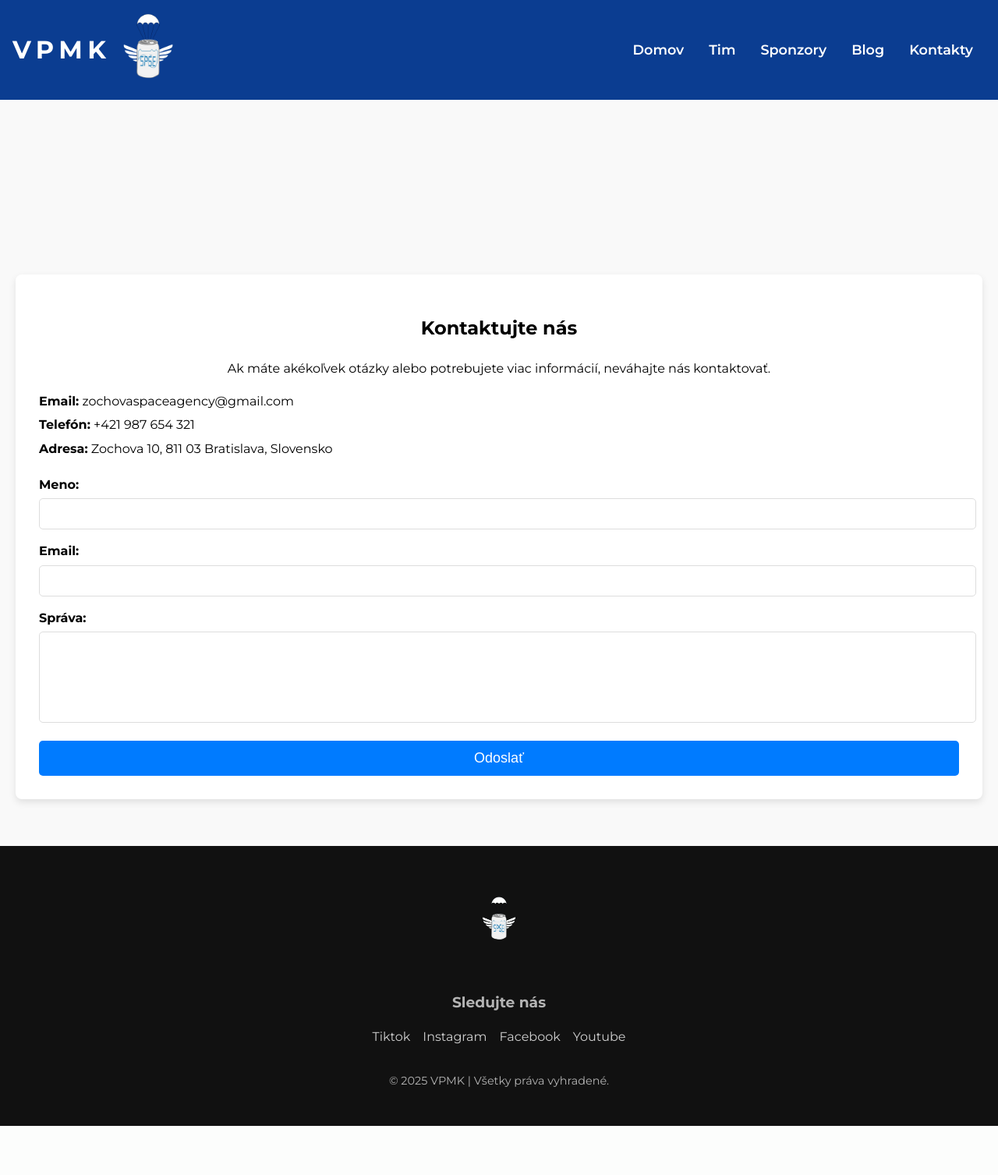
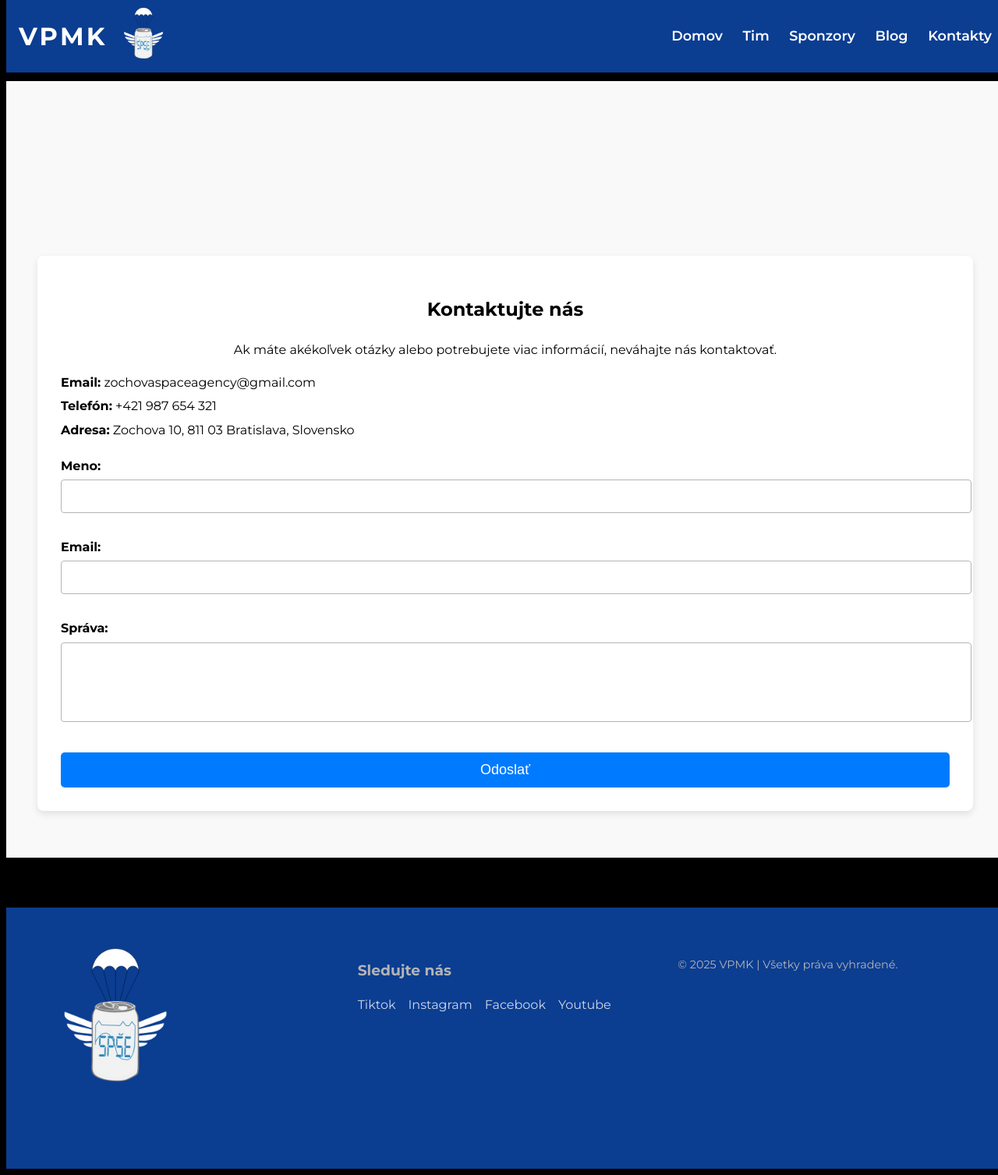
Before and after one commit to eijdam/Cansat-web, a Flask app: page /kontakty in a window 1280 px wide. Shown: the whole page at 78% size. Before the commit the page ends 1444 px from the top, so only its background shows below. Run offline with Flask 3, Linux system fonts and the light colour scheme; some libraries are stand-ins or nearby versions.

Commit message:
Update style.css

```diff
--- a/static/css/style.css
+++ b/static/css/style.css
@@ -9,11 +9,22 @@
     --accent-color: #FC3D21;
 }
 
-html, body {
-    margin: 0;
-    padding: 0;
-    width: 100%;
-    height: 100%;
+/* Base responsive settings */
+html {
+    font-size: 16px;
+    scroll-behavior: smooth;
+}
+
+@media (max-width: 768px) {
+    html {
+        font-size: 14px;
+    }
+}
+
+@media (max-width: 480px) {
+    html {
+        font-size: 12px;
+    }
 }
 
 body {
@@ -21,7 +32,9 @@
     line-height: 1.6;
     background-color: var(--space-black);
     color: var(--light-text);
-    padding-top: 8rem;
+    padding-top: 6rem;
+    overflow-x: hidden;
+    width: 100%;
 }
 
 /* Base image responsiveness */
@@ -60,14 +73,23 @@
     border-radius: 2%;  /* Optional: makes the images circular */
 }
 
-
 /* Containers for layout constraints */
 .container,
 .section-content {
-    padding: 0 15px;
+    max-width: 1200px;
+    margin: 0 auto;
+    padding: 0 1rem;
     width: 100%;
     box-sizing: border-box;
 }
+
+@media (max-width: 1024px) {
+    .container,
+    .section-content {
+        max-width: 90%;
+    }
+}
+
 /* Top Bar and Logo */
 .top-bar {
     position: fixed;
@@ -75,56 +97,55 @@
     width: 100%;
     z-index: 1000;
     background: var(--space-black);
-    box-sizing: border-box;
+    transition: all 0.3s ease;
 }
 
 /* Logo Bar with Navigation */
 .logo-bar {
     background: var(--primary-color);
     display: flex;
-    padding-top: 1rem;
-    padding-bottom: 1rem;
-    justify-content: space-between; /* Space between logo and navigation */
+    padding: 0.5rem 1rem;
+    justify-content: space-between;
     align-items: center;
     position: relative;
     width: 100%;
-
+    box-sizing: border-box;
 }
 
 .logo-container {
     display: flex;
     align-items: center;
+    gap: 0.5rem;
 }
 
 .logo-text {
-    font-size: 2rem;
+    font-size: clamp(1.2rem, 4vw, 2rem);
     font-weight: 700;
     color: var(--light-text);
-    letter-spacing: 0.2em;
-    margin-left: 1rem;
+    letter-spacing: 0.1em;
 }
 
 .main-logo {
+    height: clamp(3rem, 6vw, 6rem);
     width: auto;
-    height: 6rem;
 }
-
 
 /* Navigation in Logo Bar */
 .nav-links {
     display: flex;
     list-style: none;
-    gap: 2rem;
-    padding-right: 2rem;
+    gap: clamp(1rem, 2vw, 2rem);
     margin: 0;
+    padding: 0;
 }
 
 .nav-links a {
     color: var(--light-text);
     text-decoration: none;
     font-weight: 600;
-    font-size: 1.1rem;
+    font-size: clamp(0.9rem, 1.5vw, 1.1rem);
     transition: color 0.3s ease;
+    white-space: nowrap;
 }
 
 .nav-links a:hover {
@@ -369,10 +384,12 @@
 .contact-form input,
 .contact-form textarea {
     width: 100%;
-    padding: 10px;
-    border: 1px solid #ddd;
-    border-radius: 5px;
-    font-size: 16px;
+    padding: 0.8rem;
+    margin-bottom: 1rem;
+    border: 1px solid var(--gray-text);
+    border-radius: 4px;
+    background: rgba(255, 255, 255, 0.1);
+    color: var(--light-text);
 }
 
 .contact-form textarea {
@@ -511,15 +522,17 @@
 
 /* Footer */
 footer {
-    background: var(--dark-bg);
-    padding: 4rem 0 2rem;
+    background: var(--primary-color);
+    padding: 3rem 1rem;
+    margin-top: 4rem;
 }
 
 .footer-content {
+    display: grid;
+    grid-template-columns: repeat(auto-fit, minmax(250px, 1fr));
+    gap: 2rem;
     max-width: 1200px;
     margin: 0 auto;
-    padding: 0 2rem;
-    text-align: center;
 }
 
 .footer-logo {
@@ -527,15 +540,14 @@
 }
 
 .footer-logo-img {
-    height: 4rem;
-    width: auto;
+    max-width: 200px;
+    height: auto;
 }
 
 .footer-links {
     display: flex;
-    justify-content: center;
-    gap: 4rem;
-    margin-bottom: 2rem;
+    flex-wrap: wrap;
+    gap: 1rem;
 }
 
 .footer-section h3 {
@@ -545,8 +557,8 @@
 
 .social-links {
     display: flex;
+    flex-wrap: wrap;
     gap: 1rem;
-    justify-content: center;
 }
 
 .social-link {
```
Also changed, not shown: other parts of static/css/style.css (+33 -31 lines).
